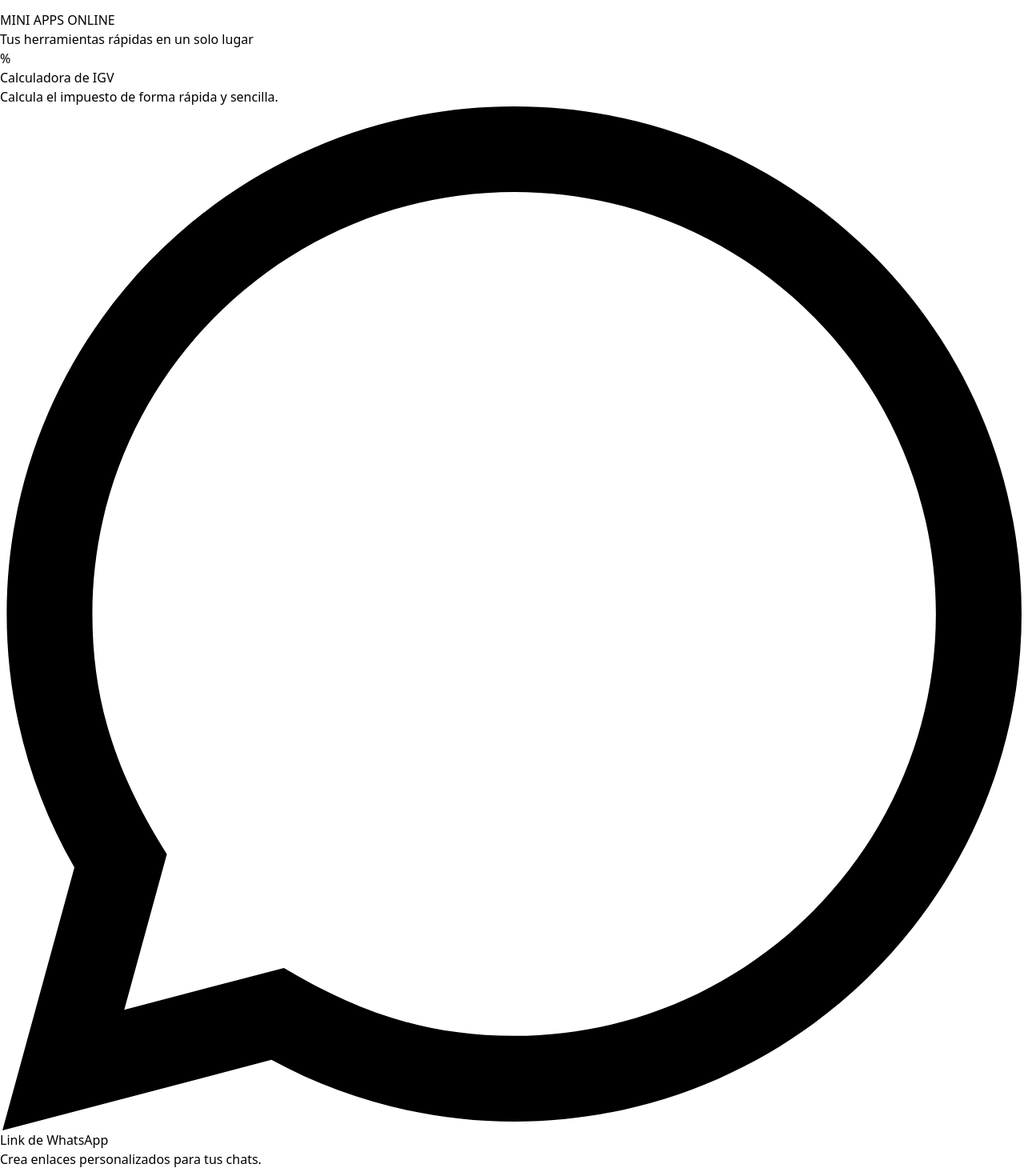
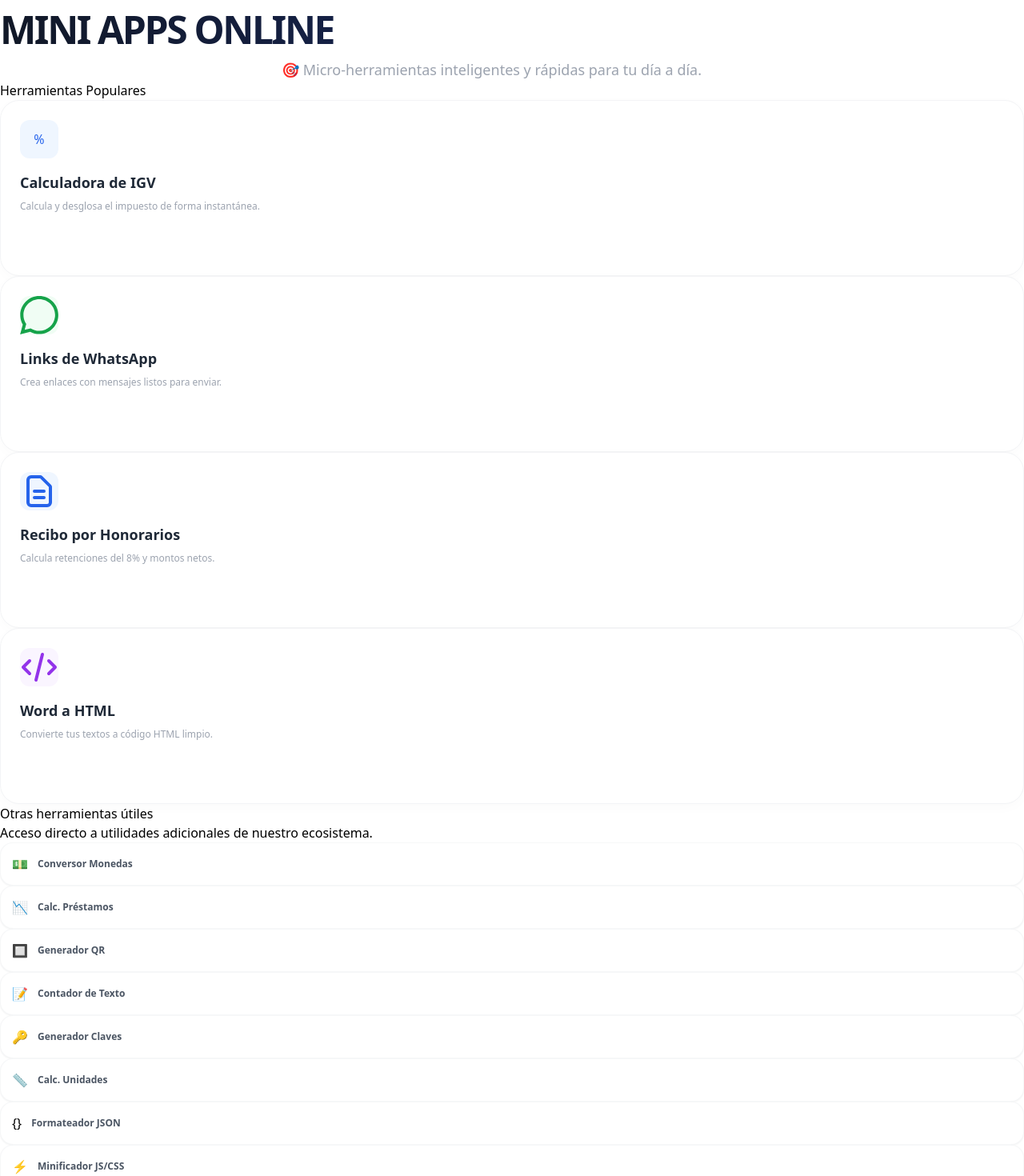
Before and after one commit to JORDYROJAS93/mini-apps-online, an Angular app: page / in a window 1280 px wide. Shown: the part 620-2090 px from the top of the page at 80% size. Built offline with nearby package versions, Linux system fonts and the light colour scheme.

Commit message:
cambios para mejorar el navbar

```diff
--- a/src/app/pages/home/home.css
+++ b/src/app/pages/home/home.css
@@ -0,0 +1,59 @@
+/* --- ENCABEZADO Y MAQUETACIÓN --- */
+.hero-title {
+  @apply text-4xl md:text-5xl font-black text-gray-900 mb-3 tracking-tighter bg-clip-text text-transparent bg-gradient-to-r from-gray-900 via-blue-950 to-indigo-950;
+}
+
+.hero-subtitle {
+  @apply text-base md:text-lg text-gray-400 max-w-xl mx-auto font-normal;
+}
+
+/* --- TARJETAS PREMIUM DE DESTACADOS --- */
+.app-card {
+  @apply bg-white p-6 rounded-3xl shadow-[0_4px_20px_-4px_rgba(0,0,0,0.03)] border border-gray-100 hover:shadow-[0_15px_30px_-10px_rgba(59,130,246,0.12)] hover:border-blue-200/60 hover:-translate-y-1.5 transition-all duration-300 relative overflow-hidden flex flex-col justify-between min-h-[220px];
+}
+
+.app-card::before {
+  content: '';
+  @apply absolute top-0 left-0 w-full h-1 bg-gradient-to-r from-blue-500 to-indigo-500 opacity-0 group-hover:opacity-100 transition-opacity duration-300;
+}
+
+/* --- ICONOS --- */
+.icon-box {
+  @apply w-12 h-12 rounded-xl flex items-center justify-center mb-4 transition-all duration-300 transform group-hover:scale-105;
+}
+
+.icon-blue { @apply bg-blue-50 text-blue-600 group-hover:bg-blue-600 group-hover:text-white; }
+.icon-green { @apply bg-green-50 text-green-600 group-hover:bg-green-600 group-hover:text-white; }
+.icon-purple { @apply bg-purple-50 text-purple-600 group-hover:bg-purple-600 group-hover:text-white; }
+
+/* --- TEXTOS --- */
+.card-heading {
+  @apply text-lg font-bold text-gray-800 mb-1.5 group-hover:text-blue-600 transition-colors duration-200;
+}
+
+.card-desc {
+  @apply text-gray-400 text-xs leading-relaxed mb-4;
+}
+
+.arrow-action {
+  @apply text-xs font-bold text-blue-600 opacity-0 group-hover:opacity-100 transform translate-x-[-5px] group-hover:translate-x-0 transition-all duration-300;
+}
+
+/* --- NUEVOS ENLACES RÁPIDOS COMPACTOS (Evitan la redundancia masiva) --- */
+.quick-link {
+  @apply flex items-center space-x-3 bg-white p-3.5 rounded-2xl border border-gray-100/70 shadow-sm hover:shadow-md hover:border-blue-100 hover:-translate-y-0.5 transition-all duration-200 text-left;
+}
+
+.quick-link-text {
+  @apply text-xs font-semibold text-gray-600 hover:text-gray-900 truncate;
+}
+
+/* Modifica solo estas dos clases en tu home.css para añadir la manito del mouse: */
+
+.app-card {
+  @apply cursor-pointer bg-white p-6 rounded-3xl shadow-[0_4px_20px_-4px_rgba(0,0,0,0.03)] border border-gray-100 hover:shadow-[0_15px_30px_-10px_rgba(59,130,246,0.12)] hover:border-blue-200/60 hover:-translate-y-1.5 transition-all duration-300 relative overflow-hidden flex flex-col justify-between min-h-[220px];
+}
+
+.quick-link {
+  @apply cursor-pointer flex items-center space-x-3 bg-white p-3.5 rounded-2xl border border-gray-100/70 shadow-sm hover:shadow-md hover:border-blue-100 hover:-translate-y-0.5 transition-all duration-200 text-left;
+}
--- a/src/app/pages/home/home.html
+++ b/src/app/pages/home/home.html
@@ -1,35 +1,119 @@
-<div class="max-w-7xl mx-auto px-4 py-12">
+<div class="max-w-7xl mx-auto px-4 py-12 md:py-16 font-sans">
+
   <div class="text-center mb-16">
-    <h1 class="text-5xl font-black text-gray-900 mb-4 tracking-tighter">
-      MINI APPS <span class="text-blue-600">ONLINE</span>
+    <h1 class="hero-title">
+      MINI APPS <span class="bg-clip-text text-transparent bg-gradient-to-r from-blue-600 to-indigo-600">ONLINE</span>
     </h1>
-    <p class="text-xl text-gray-500 italic">Tus herramientas rápidas en un solo lugar</p>
+    <p class="hero-subtitle">🎯 Micro-herramientas inteligentes y rápidas para tu día a día.</p>
   </div>
 
-  <div class="grid grid-cols-1 md:grid-cols-2 lg:grid-cols-3 gap-8">
-    <a routerLink="/igv" class="group bg-white p-8 rounded-3xl shadow-sm border border-gray-100 hover:shadow-xl hover:-translate-y-2 transition-all">
-      <div class="w-14 h-14 bg-blue-100 text-blue-600 rounded-2xl flex items-center justify-center mb-6 group-hover:bg-blue-600 group-hover:text-white transition">
-        <span class="text-2xl font-bold">%</span>
+  <section class="mb-16">
+    <div class="flex items-center space-x-2 mb-8">
+      <span class="w-2 h-6 bg-blue-600 rounded-full"></span>
+      <h2 class="text-xl font-bold text-gray-800 tracking-tight">Herramientas Populares</h2>
     </div>
-      <h3 class="text-xl font-bold text-gray-800 mb-2">Calculadora de IGV</h3>
-      <p class="text-gray-500 text-sm">Calcula el impuesto de forma rápida y sencilla.</p>
+
+    <div class="grid grid-cols-1 sm:grid-cols-2 lg:grid-cols-4 gap-6">
+
+      <a [routerLink]="['/igv']" class="group app-card">
+        <div>
+          <div class="icon-box icon-blue"><span class="text-xl font-black">%</span></div>
+          <h3 class="card-heading">Calculadora de IGV</h3>
+          <p class="card-desc">Calcula y desglosa el impuesto de forma instantánea.</p>
+        </div>
+        <div class="arrow-action">Abrir <span class="ml-1">→</span></div>
       </a>
 
-    <a routerLink="/whatsapp-link" class="group bg-white p-8 rounded-3xl shadow-sm border border-gray-100 hover:shadow-xl hover:-translate-y-2 transition-all">
-      <div class="w-14 h-14 bg-green-100 text-green-600 rounded-2xl flex items-center justify-center mb-6 group-hover:bg-green-600 group-hover:text-white transition">
-        <svg class="w-8 h-8" fill="currentColor" viewBox="0 0 24 24"><path d="M.057 24l1.687-6.163c-1.041-1.804-1.588-3.849-1.587-5.946.003-6.556 5.338-11.891 11.893-11.891 3.181.001 6.167 1.24 8.413 3.488 2.245 2.248 3.481 5.236 3.48 8.414-.003 6.557-5.338 11.892-11.893 11.892-1.99-.001-3.951-.5-5.688-1.448l-6.305 1.654zm6.597-3.807c1.676.995 3.276 1.591 5.392 1.592 5.448 0 9.886-4.438 9.889-9.886.002-5.462-4.415-9.89-9.881-9.892-5.452 0-9.887 4.434-9.889 9.884-.001 2.225.651 3.891 1.746 5.634l-.999 3.648 3.742-.981z"/></svg>
+      <a [routerLink]="['/whatsapp-link']" class="group app-card">
+        <div>
+          <div class="icon-box icon-green">
+            <svg class="w-6 h-6" fill="currentColor" viewBox="0 0 24 24"><path d="M.057 24l1.687-6.163c-1.041-1.804-1.588-3.849-1.587-5.946.003-6.556 5.338-11.891 11.893-11.891 3.181.001 6.167 1.24 8.413 3.488 2.245 2.248 3.481 5.236 3.48 8.414-.003 6.557-5.338 11.892-11.893 11.892-1.99-.001-3.951-.5-5.688-1.448l-6.305 1.654zm6.597-3.807c1.676.995 3.276 1.591 5.392 1.592 5.448 0 9.886-4.438 9.889-9.886.002-5.462-4.415-9.89-9.881-9.892-5.452 0-9.887 4.434-9.889 9.884-.001 2.225.651 3.891 1.746 5.634l-.999 3.648 3.742-.981z"/></svg>
           </div>
-      <h3 class="text-xl font-bold text-gray-800 mb-2">Link de WhatsApp</h3>
-      <p class="text-gray-500 text-sm">Crea enlaces personalizados para tus chats.</p>
+          <h3 class="card-heading">Links de WhatsApp</h3>
+          <p class="card-desc">Crea enlaces con mensajes listos para enviar.</p>
+        </div>
+        <div class="arrow-action">Abrir <span class="ml-1">→</span></div>
       </a>
 
-    <a routerLink="/honorarios" class="group bg-white p-8 rounded-3xl shadow-sm border border-gray-100 hover:shadow-xl hover:-translate-y-2 transition-all">
-      <div class="w-14 h-14 bg-indigo-100 text-indigo-600 rounded-2xl flex items-center justify-center mb-6 group-hover:bg-indigo-600 group-hover:text-white transition">
-        <svg class="w-8 h-8" fill="none" stroke="currentColor" viewBox="0 0 24 24"><path stroke-width="2" d="M9 7h6m0 10v-3m-3 3h.01M9 17h.01M9 14h.01M12 14h.01M15 11h.01M12 11h.01M9 11h.01M7 21h10a2 2 0 002-2V5a2 2 0 00-2-2H7a2 2 0 00-2 2v14a2 2 0 002 2z"></path></svg>
+      <a [routerLink]="['/honorarios']" class="group app-card">
+        <div>
+          <div class="icon-box icon-blue">
+            <svg class="w-6 h-6" fill="none" stroke="currentColor" stroke-width="2" viewBox="0 0 24 24"><path stroke-linecap="round" stroke-linejoin="round" d="M9 12h6m-6 4h6m2 5H7a2 2 0 01-2-2V5a2 2 0 012-2h5.586a1 1 0 01.707.293l5.414 5.414a1 1 0 01.293.707V19a2 2 0 01-2 2z"/></svg>
           </div>
-      <h3 class="text-xl font-bold text-gray-800 mb-2">Recibo de Honorarios</h3>
-      <p class="text-gray-500 text-sm">Calcula retenciones y montos netos.</p>
+          <h3 class="card-heading">Recibo por Honorarios</h3>
+          <p class="card-desc">Calcula retenciones del 8% y montos netos.</p>
+        </div>
+        <div class="arrow-action">Abrir <span class="ml-1">→</span></div>
+      </a>
+
+      <a [routerLink]="['/word-a-html']" class="group app-card">
+        <div>
+          <div class="icon-box icon-purple">
+            <svg class="w-6 h-6" fill="none" stroke="currentColor" stroke-width="2" viewBox="0 0 24 24"><path stroke-linecap="round" stroke-linejoin="round" d="M10 20l4-16m4 4l4 4-4 4M6 16l-4-4 4-4"/></svg>
+          </div>
+          <h3 class="card-heading">Word a HTML</h3>
+          <p class="card-desc">Convierte tus textos a código HTML limpio.</p>
+        </div>
+        <div class="arrow-action">Abrir <span class="ml-1">→</span></div>
       </a>
 
     </div>
+  </section>
+
+  <section class="bg-gray-50/60 border border-gray-100 rounded-3xl p-6 md:p-8">
+    <div class="mb-6">
+      <h2 class="text-lg font-bold text-gray-800">Otras herramientas útiles</h2>
+      <p class="text-xs text-gray-400">Acceso directo a utilidades adicionales de nuestro ecosistema.</p>
     </div>
+
+    <div class="grid grid-cols-2 sm:grid-cols-3 md:grid-cols-4 gap-4">
+
+      <a [routerLink]="['/conversor-monedas']" class="quick-link">
+        <span class="text-lg">💵</span>
+        <span class="quick-link-text">Conversor Monedas</span>
+      </a>
+
+      <a [routerLink]="['/loan-calculator']" class="quick-link">
+        <span class="text-lg">📉</span>
+        <span class="quick-link-text">Calc. Préstamos</span>
+      </a>
+
+      <a [routerLink]="['/qr-generator']" class="quick-link">
+        <span class="text-lg">🔲</span>
+        <span class="quick-link-text">Generador QR</span>
+      </a>
+
+      <a [routerLink]="['/counter-text']" class="quick-link">
+        <span class="text-lg">📝</span>
+        <span class="quick-link-text">Contador de Texto</span>
+      </a>
+
+      <a [routerLink]="['/password-gen']" class="quick-link">
+        <span class="text-lg">🔑</span>
+        <span class="quick-link-text">Generador Claves</span>
+      </a>
+
+      <a [routerLink]="['/conversor-unidades']" class="quick-link">
+        <span class="text-lg">📏</span>
+        <span class="quick-link-text">Calc. Unidades</span>
+      </a>
+
+      <a [routerLink]="['/json-formatter']" class="quick-link">
+        <span class="text-base font-mono font-bold text-orange-500">&#123;&#125;</span>
+        <span class="quick-link-text">Formateador JSON</span>
+      </a>
+
+      <a [routerLink]="['/code-minimizer']" class="quick-link">
+        <span class="text-lg">⚡</span>
+        <span class="quick-link-text">Minificador JS/CSS</span>
+      </a>
+
+      <a [routerLink]="['/color-extractor']" class="quick-link">
+        <span class="text-lg">🎨</span>
+        <span class="quick-link-text">Paleta de Colores</span>
+      </a>
+
+    </div>
+  </section>
+
+</div>
--- a/src/app/pages/home/home.ts
+++ b/src/app/pages/home/home.ts
@@ -1,9 +1,21 @@
+import { CommonModule } from '@angular/common';
 import { Component } from '@angular/core';
+import { FormsModule } from '@angular/forms';
+import { Router, RouterModule } from '@angular/router';
 
 @Component({
   selector: 'app-home',
-  imports: [],
+  imports: [CommonModule, FormsModule, RouterModule],
   templateUrl: './home.html',
   styleUrl: './home.css',
 })
-export class HomeComponent {}
+export class HomeComponent {
+
+  // 2. Inyéctalo en tu constructor
+  constructor(private router: Router) {}
+
+  // 3. Añade esta función mágica que forzará la navegación al hacer clic
+  irA(ruta: string): void {
+    this.router.navigate([ruta]);
+  }
+}
--- a/src/styles.css
+++ b/src/styles.css
@@ -1,6 +1,3 @@
 @tailwind base;
 @tailwind components;
 @tailwind utilities;
-
-/* Importar Quill */
-@import 'quill/dist/quill.snow.css';
```
Lines whose indentation alone changed are shown as unchanged.
